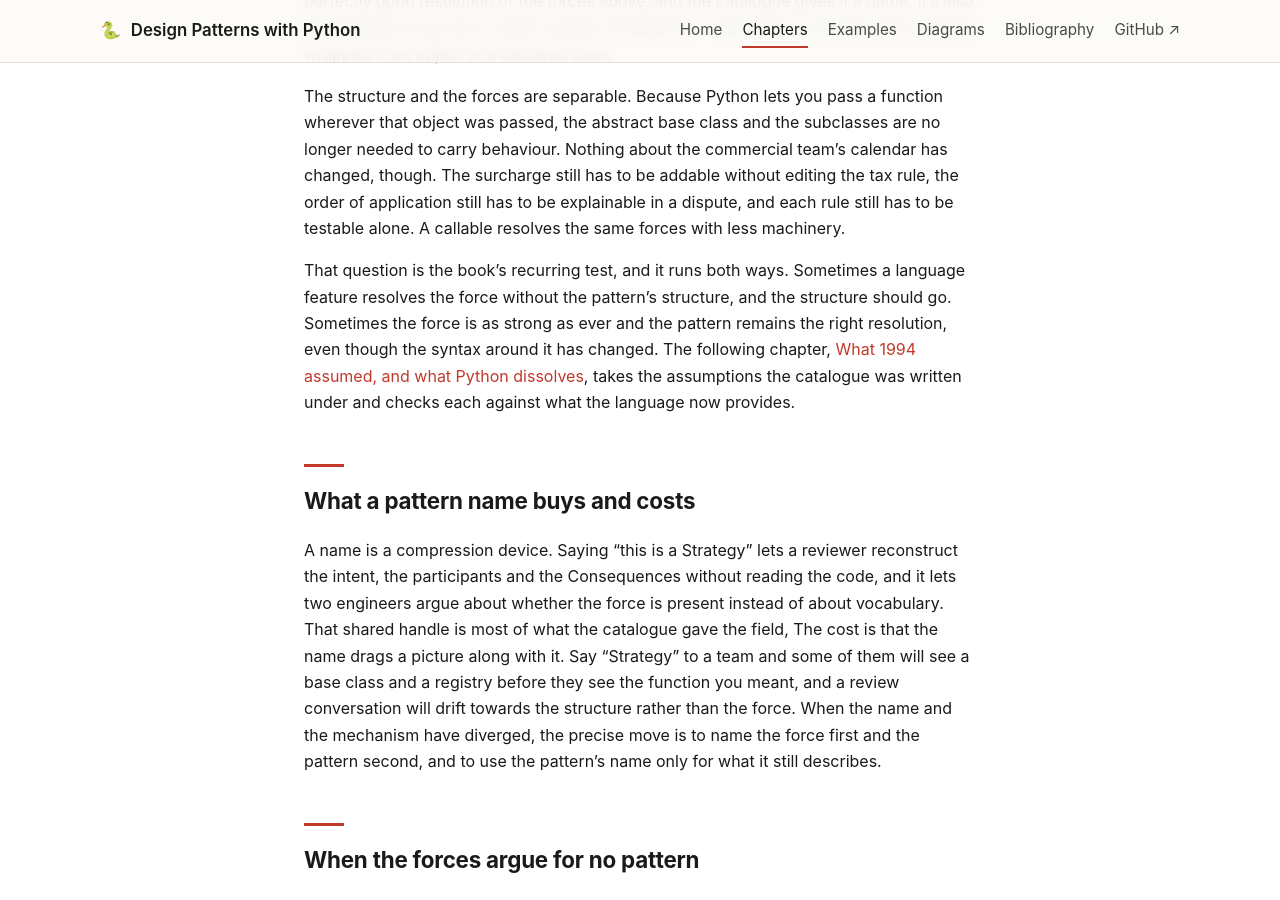
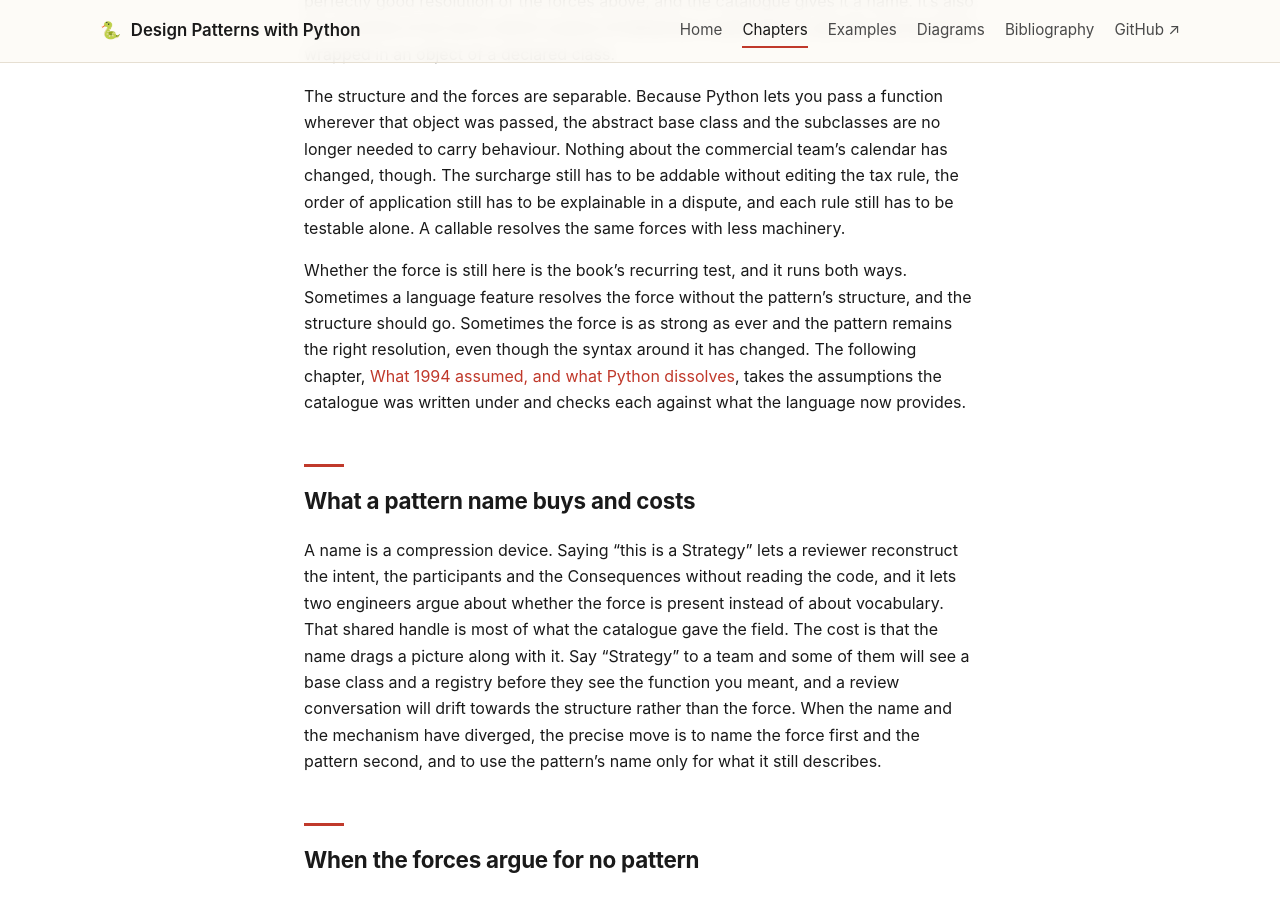
Before and after one commit to patterncatalyst/design-patterns-with-python, a Jekyll site: the page built from _docs/01-patterns-as-decisions-under-forces.md, in a window 1280 px wide and 900 px high, scrolled down 5531 px. Built offline with Jekyll 4.4.1, drawn with Linux system fonts in a browser that asks for light colours.

Commit message:
fix(r10b): repair round 2 (two chapter 1 seams, four nits)

```diff
--- a/_docs/01-patterns-as-decisions-under-forces.md
+++ b/_docs/01-patterns-as-decisions-under-forces.md
@@ -72,11 +72,11 @@ Consider how the second shape was usually drawn thirty years ago. A rating rule
 
 The structure and the forces are separable. Because Python lets you pass a function wherever that object was passed, the abstract base class and the subclasses are no longer needed to carry behaviour. Nothing about the commercial team's calendar has changed, though. The surcharge still has to be addable without editing the tax rule, the order of application still has to be explainable in a dispute, and each rule still has to be testable alone. A callable resolves the same forces with less machinery.
 
-That question is the book's recurring test, and it runs both ways. Sometimes a language feature resolves the force without the pattern's structure, and the structure should go. Sometimes the force is as strong as ever and the pattern remains the right resolution, even though the syntax around it has changed. The following chapter, [What 1994 assumed, and what Python dissolves]({{ '/docs/02-what-1994-assumed-and-python-dissolves/' | relative_url }}), takes the assumptions the catalogue was written under and checks each against what the language now provides.
+Whether the force is still here is the book's recurring test, and it runs both ways. Sometimes a language feature resolves the force without the pattern's structure, and the structure should go. Sometimes the force is as strong as ever and the pattern remains the right resolution, even though the syntax around it has changed. The following chapter, [What 1994 assumed, and what Python dissolves]({{ '/docs/02-what-1994-assumed-and-python-dissolves/' | relative_url }}), takes the assumptions the catalogue was written under and checks each against what the language now provides.
 
 ## What a pattern name buys and costs
 
-A name is a compression device. Saying "this is a Strategy" lets a reviewer reconstruct the intent, the participants and the Consequences without reading the code, and it lets two engineers argue about whether the force is present instead of about vocabulary. That shared handle is most of what the catalogue gave the field, The cost is that the name drags a picture along with it. Say "Strategy" to a team and some of them will see a base class and a registry before they see the function you meant, and a review conversation will drift towards the structure rather than the force. When the name and the mechanism have diverged, the precise move is to name the force first and the pattern second, and to use the pattern's name only for what it still describes.
+A name is a compression device. Saying "this is a Strategy" lets a reviewer reconstruct the intent, the participants and the Consequences without reading the code, and it lets two engineers argue about whether the force is present instead of about vocabulary. That shared handle is most of what the catalogue gave the field. The cost is that the name drags a picture along with it. Say "Strategy" to a team and some of them will see a base class and a registry before they see the function you meant, and a review conversation will drift towards the structure rather than the force. When the name and the mechanism have diverged, the precise move is to name the force first and the pattern second, and to use the pattern's name only for what it still describes.
 
 ## When the forces argue for no pattern
 
```
Also changed, not shown: _docs/02-what-1994-assumed-and-python-dissolves.md (+1 -1 lines), _docs/08-dataclasses-and-value-semantics.md (+1 -1 lines), _docs/11-testing-with-pytest-pytest-mock-and-mypy.md (+1 -1 lines), _docs/20-decorator-pattern-vs-decorator-syntax-and-proxy.md (+1 -1 lines), _plans/r10b-plan.md (+4 -3 lines).
